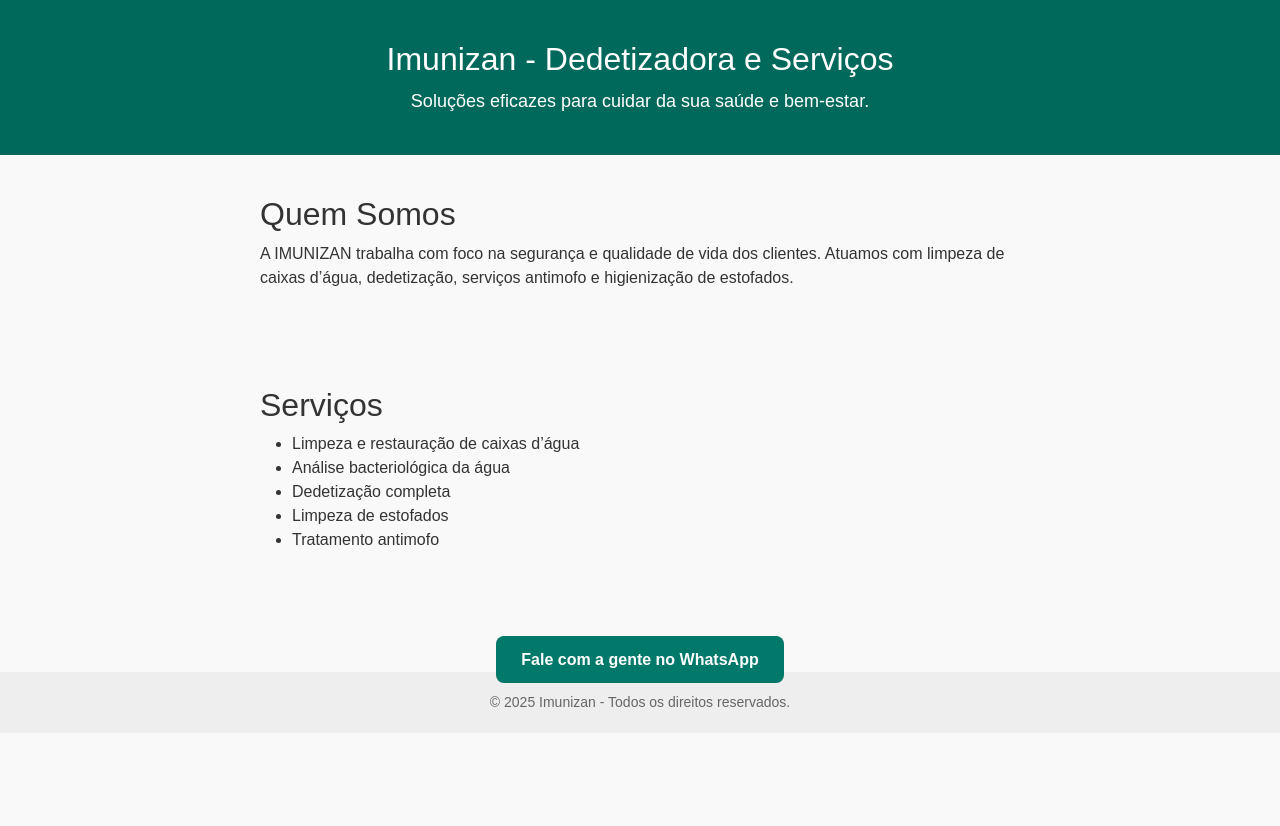
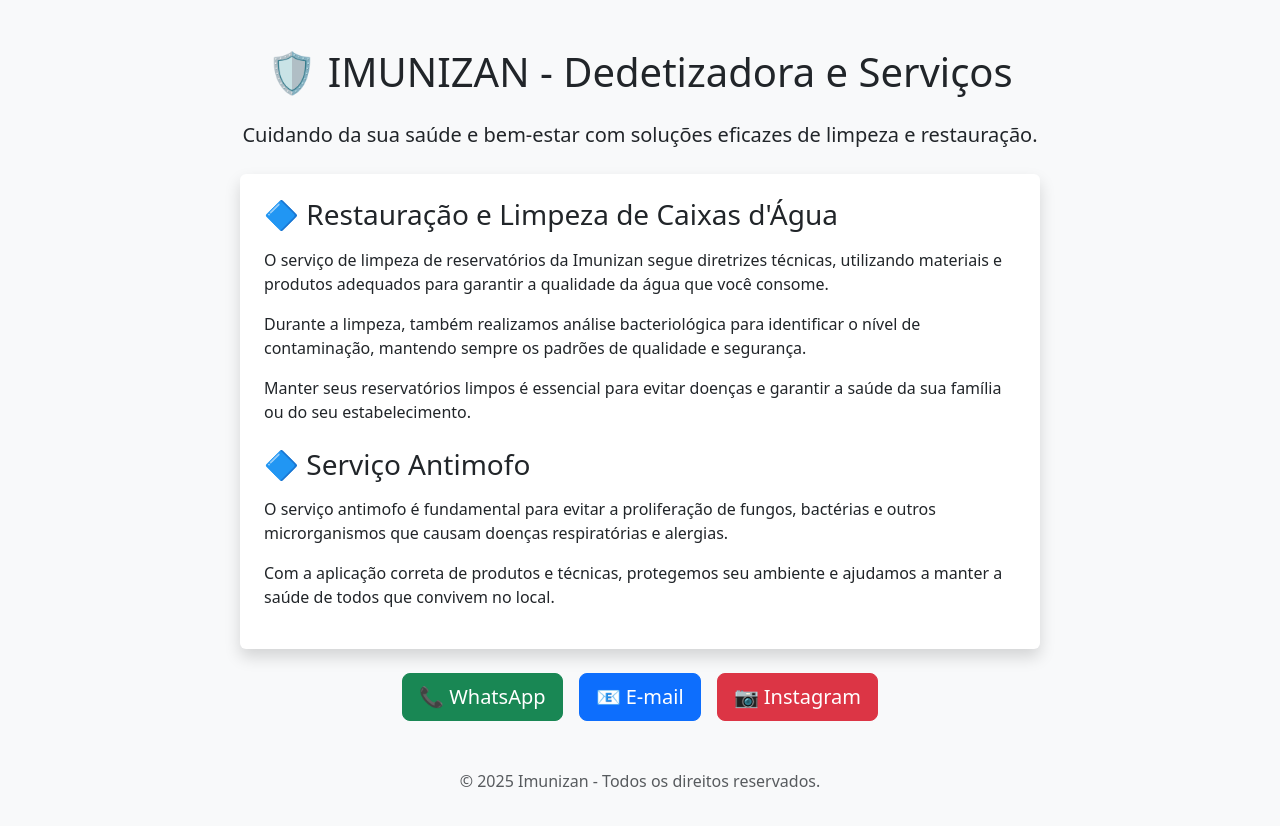
Before and after one commit to Crtybox/imunizan, a plain HTML site: page index.html in a window 1280 px wide. Before the commit the page ends 800 px from the top, so only its background shows below. Drawn offline with nearby package versions, Linux system fonts and the light colour scheme.

Commit message:
Update index.html

```diff
--- a/index.html
+++ b/index.html
@@ -1,93 +1,53 @@
-
 <!DOCTYPE html>
 <html lang="pt-BR">
 <head>
-  <meta charset="UTF-8" />
-  <meta name="viewport" content="width=device-width, initial-scale=1.0"/>
-  <title>Imunizan - Dedetizadora e Serviços</title>
-  <link rel="stylesheet" href="https://cdn.jsdelivr.net/npm/bootstrap@5.3.0/dist/css/bootstrap.min.css">
-  <style>
-    body {
-      margin: 0;
-      font-family: Arial, sans-serif;
-      background-color: #f9f9f9;
-      color: #333;
-    }
-    header {
-      background-color: #00695c;
-      color: white;
-      padding: 40px 20px;
-      text-align: center;
-    }
-    header h1 {
-      margin: 0;
-      font-size: 32px;
-    }
-    header p {
-      margin: 10px 0 0;
-      font-size: 18px;
-    }
-    .section {
-      padding: 40px 20px;
-      max-width: 800px;
-      margin: auto;
-    }
-    .cta {
-      text-align: center;
-      margin-top: 40px;
-    }
-    .cta a {
-      background-color: #00796b;
-      color: white;
-      padding: 15px 25px;
-      text-decoration: none;
-      border-radius: 8px;
-      font-weight: bold;
-    }
-    .cta a:hover {
-      background-color: #004d40;
-    }
-    footer {
-      background-color: #eee;
-      text-align: center;
-      padding: 20px;
-      font-size: 14px;
-      color: #666;
-    }
-  </style>
+  <meta charset="UTF-8">
+  <meta name="viewport" content="width=device-width, initial-scale=1">
+  <title>Imunizan - Restauração e Limpeza</title>
+
+  <!-- Estilo Bootstrap -->
+  <link href="https://cdn.jsdelivr.net/npm/bootstrap@5.3.0/dist/css/bootstrap.min.css" rel="stylesheet">
+
+  <!-- SEO Básico -->
+  <meta name="description" content="Imunizan - Restauração e Limpeza de caixas d'água e serviço antimofo.">
+  <meta name="keywords" content="limpeza de caixas d'água, restauração, antimofo, tratamento de água, Imunizan">
+  <meta name="author" content="Imunizan">
 </head>
-<body>
 
-  <header>
-    <h1>Imunizan - Dedetizadora e Serviços</h1>
-    <p>Soluções eficazes para cuidar da sua saúde e bem-estar.</p>
-  </header>
+<body class="bg-light text-dark">
 
-  <section class="section">
-    <h2>Quem Somos</h2>
-    <p>A IMUNIZAN trabalha com foco na segurança e qualidade de vida dos clientes. Atuamos com limpeza de caixas d’água, dedetização, serviços antimofo e higienização de estofados.</p>
-  </section>
+  <div class="container py-5 text-center">
+    <h1 class="mb-4">🛡️ IMUNIZAN - Dedetizadora e Serviços</h1>
+    <p class="lead mb-4">Cuidando da sua saúde e bem-estar com soluções eficazes de limpeza e restauração.</p>
 
-  <section class="section">
-    <h2>Serviços</h2>
-    <ul>
-      <li>Limpeza e restauração de caixas d’água</li>
-      <li>Análise bacteriológica da água</li>
-      <li>Dedetização completa</li>
-      <li>Limpeza de estofados</li>
-      <li>Tratamento antimofo</li>
-    </ul>
-  </section>
+    <div class="text-start bg-white rounded shadow p-4 mx-auto" style="max-width: 800px;">
+      <h3 class="mb-3">🔷 Restauração e Limpeza de Caixas d'Água</h3>
+      <p>O serviço de limpeza de reservatórios da Imunizan segue diretrizes técnicas, utilizando materiais e produtos adequados para garantir a qualidade da água que você consome.</p>
+      <p>Durante a limpeza, também realizamos análise bacteriológica para identificar o nível de contaminação, mantendo sempre os padrões de qualidade e segurança.</p>
+      <p>Manter seus reservatórios limpos é essencial para evitar doenças e garantir a saúde da sua família ou do seu estabelecimento.</p>
 
-  <section class="cta">
-<a href="https://wa.me/5521980111377?text=Olá,%20quero%20saber%20mais%20sobre%20seus%20serviços!" target="_blank">
-  Fale com a gente no WhatsApp
-</a>
-  </section>
+      <h3 class="mt-4 mb-3">🔷 Serviço Antimofo</h3>
+      <p>O serviço antimofo é fundamental para evitar a proliferação de fungos, bactérias e outros microrganismos que causam doenças respiratórias e alergias.</p>
+      <p>Com a aplicação correta de produtos e técnicas, protegemos seu ambiente e ajudamos a manter a saúde de todos que convivem no local.</p>
+    </div>
 
-  <footer>
-    © 2025 Imunizan - Todos os direitos reservados.
-  </footer>
+    <div class="mt-4 d-flex flex-column flex-sm-row justify-content-center gap-3">
+      <a href="https://wa.me/5521980111377?text=Olá,%20gostaria%20de%20mais%20informações%20sobre%20os%20serviços%20da%20Imunizan!"
+         class="btn btn-success btn-lg"
+         target="_blank">
+         📞 WhatsApp
+      </a>
 
-</body>
-</html>
+      <a href="mailto:imunizan@gmail.com" class="btn btn-primary btn-lg" target="_blank">
+         📧 E-mail
+      </a>
+
+      <a href="https://www.instagram.com/imunizan1" class="btn btn-danger btn-lg" target="_blank">
+         📷 Instagram
+      </a>
+    </div>
+
+    <footer class="mt-5 text-muted">
+      <p>&copy; 2025 Imunizan - Todos os direitos reservados.</p>
+    </footer>
+  </di
```
